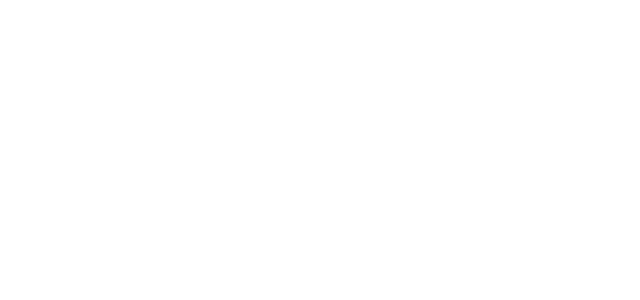
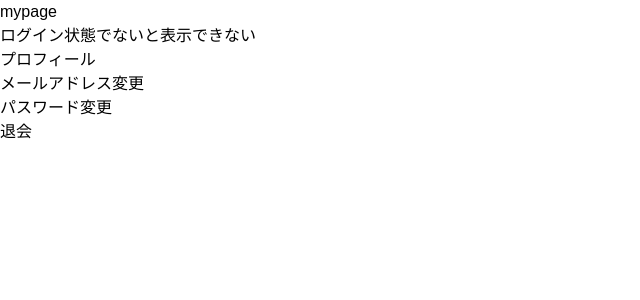
Before and after one commit to sasuke7779/kuroco-practice, a Nuxt app: page /mypage in a window 1280 px wide. Before the commit this address had no page. Shown: the top 300 px of the page, without its empty margins (0-640 px from the left). Built offline with nearby package versions, Linux system fonts and the light colour scheme; no server answers.

Commit message:
プロフィール情報表示ページ作成

```diff
--- a/nuxt.config.js
+++ b/nuxt.config.js
@@ -31,10 +31,6 @@ export default {
     '@/assets/css/module.css'
   ],
 
-  // router: {
-  //   trailingSlash: true
-  // },
-
   // Plugins to run before rendering page: https://go.nuxtjs.dev/config-plugins
   plugins: [
   ],
--- a/pages/index.vue
+++ b/pages/index.vue
@@ -3,6 +3,7 @@
         <nuxt-link to="/news">news</nuxt-link>
         <nuxt-link to="/form">form</nuxt-link>
         <nuxt-link to="/login">login</nuxt-link>
+        <nuxt-link to="/mypage">mypage</nuxt-link>
         <nuxt-link to="/login/signup">/login/signup</nuxt-link>
     </div>
 </template>
--- /dev/null
+++ b/pages/mypage/index.vue
@@ -0,0 +1,37 @@
+<template>
+    <div>
+        <h1>mypage</h1>
+        <p>ログイン状態でないと表示できない</p>
+        <ul>
+            <li>
+                <nuxt-link to="/mypage/profile">プロフィール</nuxt-link>
+            </li>
+            <li>
+                <nuxt-link to="/mypage/profile/edit/address">メールアドレス変更</nuxt-link>
+            </li>
+            <li>
+                <nuxt-link to="/mypage/profile/edit/password">パスワード変更</nuxt-link>
+            </li>
+            <li>
+                <nuxt-link to="/mypage/unsubscribe">退会</nuxt-link>
+            </li>
+        </ul>
+    </div>
+</template>
+
+<script>
+    export default {
+        async asyncData({ $axios }) {
+            try {
+                const profile = await $axios.$get(
+                    process.env.BASE_URL + '/rcms-api/3/profile'
+                );
+                return { profile };
+            } catch (e) {
+                console.log(e.message);
+            }
+        },
+        middleware: 'auth',
+        methods: {},
+    };
+</script>
--- /dev/null
+++ b/pages/mypage/profile/edit/address/index.vue
@@ -0,0 +1,20 @@
+<template>
+    <div>
+        <h1>mypage > profile > edit/address</h1>
+        <p>ログイン状態でないと表示できない</p>
+        <ul>
+            <li>
+                <nuxt-link to="/mypage/unsubscribe">退会</nuxt-link>
+            </li>
+        </ul>
+    </div>
+</template>
+
+<script>
+    export default {
+        middleware: 'auth',
+        methods: {
+
+        },
+    };
+</script>
--- /dev/null
+++ b/pages/mypage/profile/edit/index.vue
@@ -0,0 +1,29 @@
+<template>
+    <div>
+        <h1>mypage</h1>
+        <p>ログイン状態でないと表示できない</p>
+        <ul>
+            <li>
+                <nuxt-link to="/mypage/profile">プロフィール</nuxt-link>
+            </li>
+            <li>
+                <nuxt-link to="/mypage/profile/edit/address">メールアドレス変更</nuxt-link>
+            </li>
+            <li>
+                <nuxt-link to="/mypage/profile/edit/password">パスワード変更</nuxt-link>
+            </li>
+            <li>
+                <nuxt-link to="/mypage/profile/unsubscribe">退会</nuxt-link>
+            </li>
+        </ul>
+    </div>
+</template>
+
+<script>
+    export default {
+        middleware: 'auth',
+        methods: {
+
+        },
+    };
+</script>
--- /dev/null
+++ b/pages/mypage/profile/edit/password/index.vue
@@ -0,0 +1,20 @@
+<template>
+    <div>
+        <h1>mypage > profile > edit/password</h1>
+        <p>ログイン状態でないと表示できない</p>
+        <ul>
+            <li>
+                <nuxt-link to="/mypage/unsubscribe">退会</nuxt-link>
+            </li>
+        </ul>
+    </div>
+</template>
+
+<script>
+    export default {
+        middleware: 'auth',
+        methods: {
+
+        },
+    };
+</script>
--- /dev/null
+++ b/pages/mypage/profile/index.vue
@@ -0,0 +1,30 @@
+<template>
+    <div>
+        <h1>mypage > profile</h1>
+        <p>ログイン状態でないと表示できない</p>
+        <nuxt-link to="/mypage">マイページへ</nuxt-link>
+        <ul>
+            <li v-for="(value, key) in profile" :key="key">
+                <span>{{key}} : {{value}}</span>
+            </li>
+
+        </ul>
+    </div>
+</template>
+
+<script>
+    export default {
+        async asyncData({ $axios }) {
+            try {
+                const profile = await $axios.$get(
+                    process.env.BASE_URL + '/rcms-api/3/profile'
+                );
+                return { profile };
+            } catch (e) {
+                console.log(e.message);
+            }
+        },
+        middleware: 'auth',
+        methods: {},
+    };
+</script>
--- /dev/null
+++ b/pages/mypage/unsubscribe/index.vue
@@ -0,0 +1,29 @@
+<template>
+    <div>
+        <h1>mypage > unsubscribe</h1>
+        <p>ログイン状態でないと表示できない</p>
+        <ul>
+            <li>
+                <nuxt-link to="/mypage/profile">プロフィール</nuxt-link>
+            </li>
+            <li>
+                <nuxt-link to="/mypage/profile/edit/address">メールアドレス変更</nuxt-link>
+            </li>
+            <li>
+                <nuxt-link to="/mypage/profile/edit/password">パスワード変更</nuxt-link>
+            </li>
+            <li>
+                <nuxt-link to="/mypage/unsubscribe">退会</nuxt-link>
+            </li>
+        </ul>
+    </div>
+</template>
+
+<script>
+    export default {
+        middleware: 'auth',
+        methods: {
+
+        },
+    };
+</script>
--- a/store/index.js
+++ b/store/index.js
@@ -48,8 +48,7 @@ export const actions = {
         commit('setProfile', { profile: null })
         commit('updateLocalStorage', { rcmsApiAccessToken: null })
         commit('setAccessTokenOnRequestHeader', { rcmsApiAccessToken: null })
-            +
-            this.$router.push('/login')
+        this.$router.push('/login')
     },
     async restoreLoginState({ commit, dispatch }) {
         const rcmsApiAccessToken = localStorage.getItem('rcmsApiAccessToken')
```
